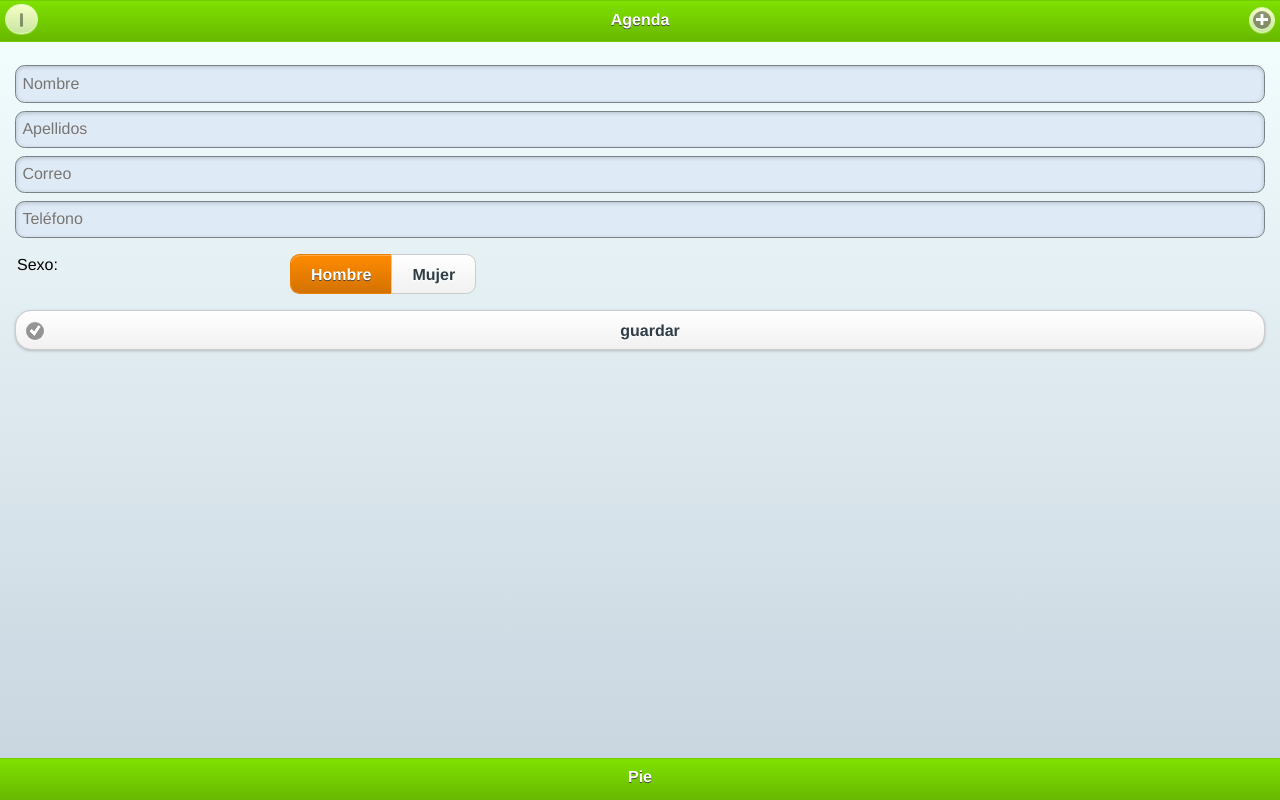
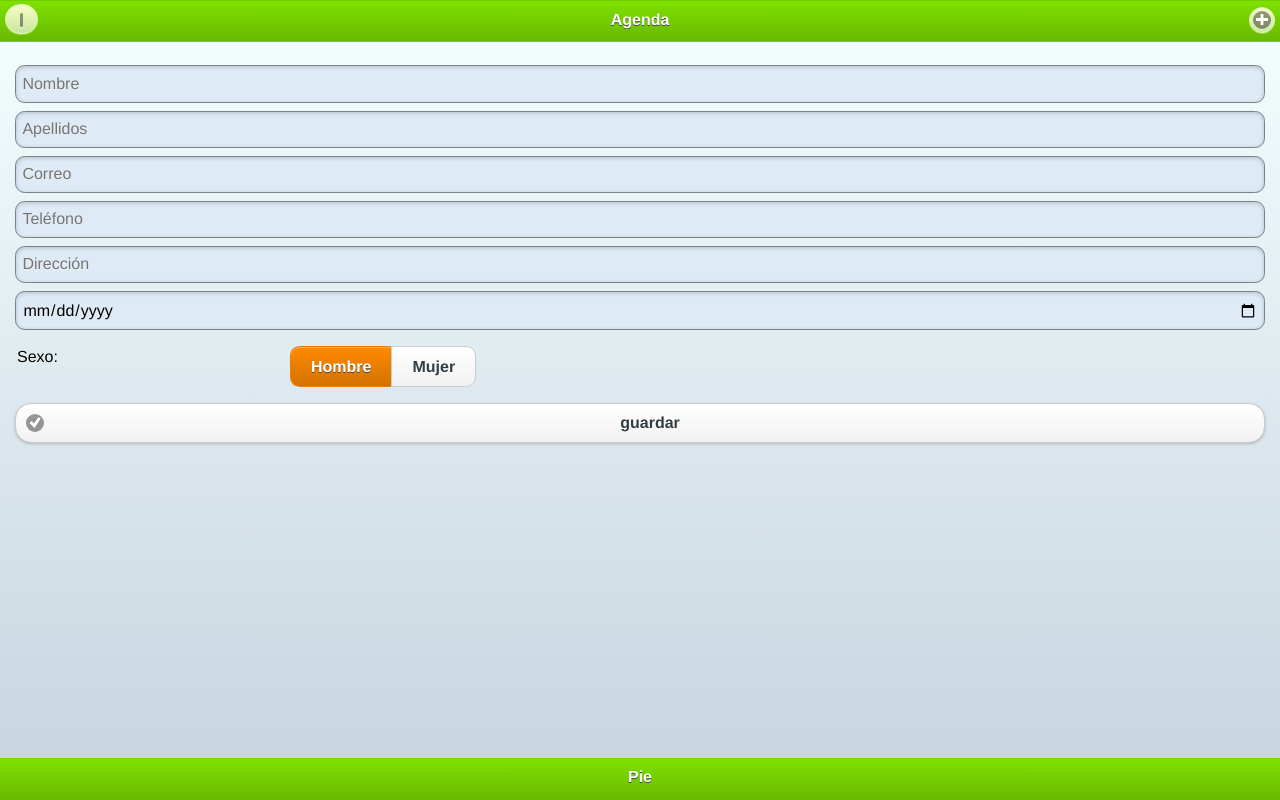
Before and after one commit to GIOVANNIMIRELESCONTRERAS/AgendaPhonegap, a plain HTML site: page index.html in a window 1280 px wide. Drawn offline with Linux system fonts and the light colour scheme.

Commit message:
Se agregó el campo fecha

```diff
--- a/index.html
+++ b/index.html
@@ -23,6 +23,8 @@
      	<input type="text" id="apellidos" placeholder="Apellidos">
      	<input type="email" id="correo" placeholder="Correo">
      	<input type="tel" id="telefono" placeholder="Teléfono">
+     	<input type="text" id="direccion" placeholder="Dirección">
+     	<input type="date" placeholder="Fecha" id="fecha">
      	<div data-role="fieldcontain">
      	  <fieldset data-role="controlgroup" data-type="horizontal">
      	    <legend>Sexo:</legend>
```
Also changed, not shown: config.txt (added).
